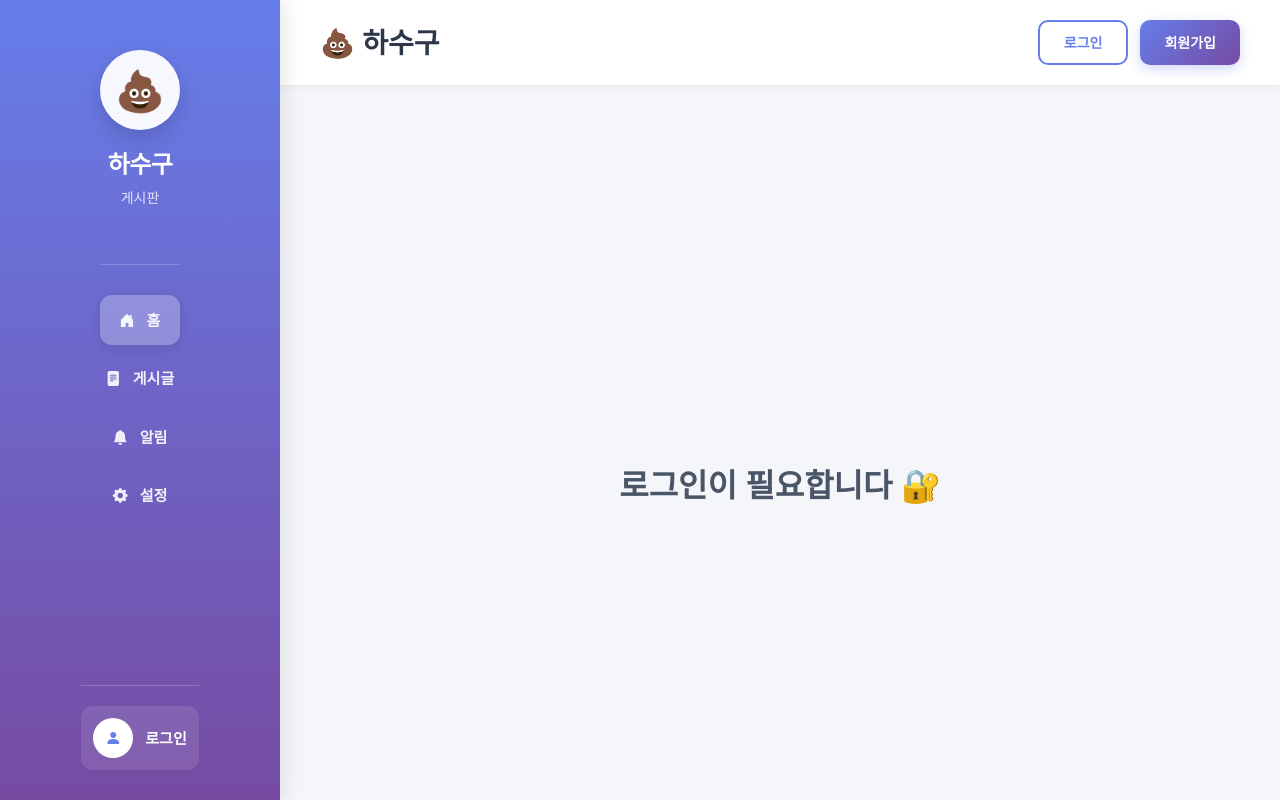
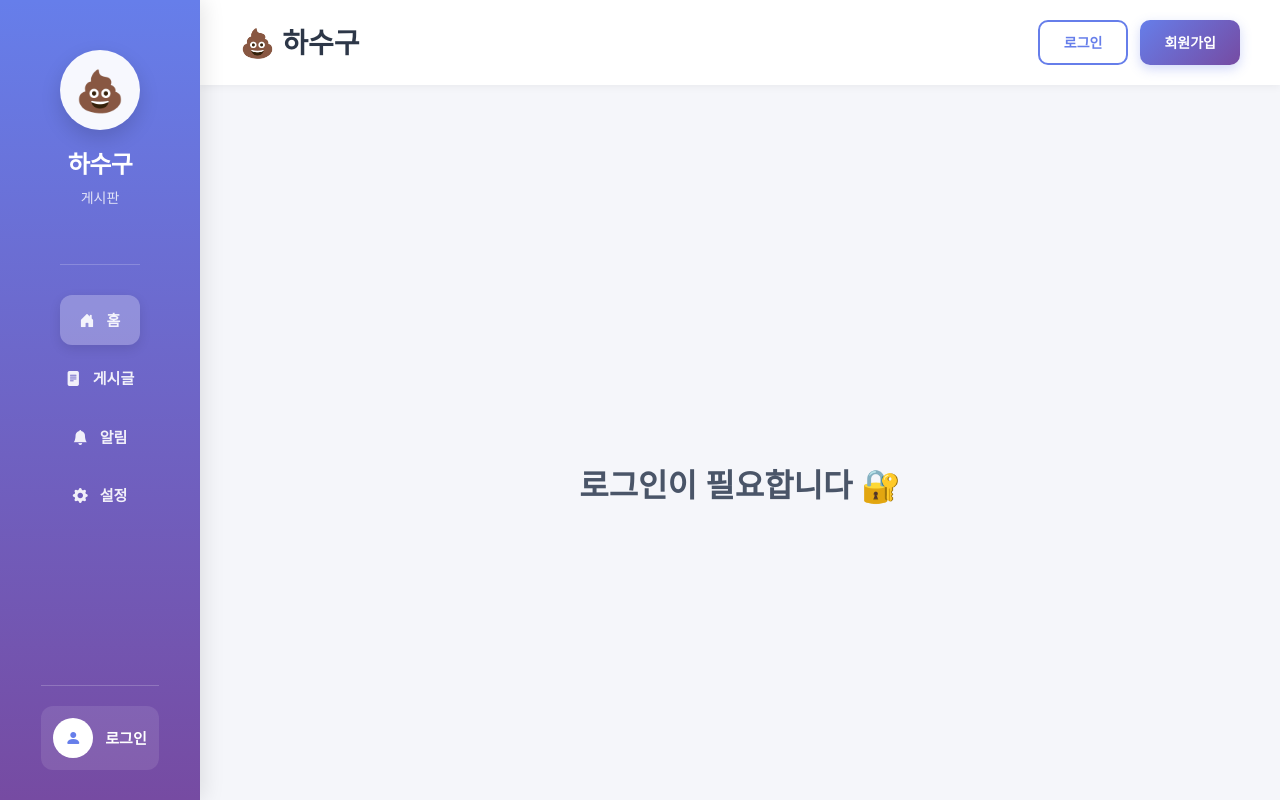
Before and after one commit to Sean-Kim-27/testReact, a React (Create React App) app: page / in a window 1280 px wide. Built offline with nearby package versions, Linux system fonts and the light colour scheme.

Commit message:
UI update

```diff
--- a/src/App.js
+++ b/src/App.js
@@ -8,6 +8,8 @@ import SignInPage from './components/SignInPage';
 
 
 function App() {
+  const body = document.querySelector('body');
+  // body.style.height = `${window.visualViewport.height}px`;
   const getInitialUser = () => {
     const userInfo = sessionStorage.getItem("userInfo");
     const jwtToken = sessionStorage.getItem("jwtToken");
--- a/src/components/Home.js
+++ b/src/components/Home.js
@@ -60,7 +60,7 @@ function Home({user, setUser}) {
                                 {user.nickname.charAt(0).toUpperCase()}
                             </div>
                             <span className='user_name'>{user.nickname}</span>
-                            <i className="bi bi-box-arrow-right" style={{color: '#ffffff'}}></i>
+                            <i className="bi bi-box-arrow-right logout_icon"></i>
                         </div>
                     ) : (
                         <div className='user_info' onClick={handleSignIn}>
--- a/src/styles/boardList.css
+++ b/src/styles/boardList.css
@@ -104,6 +104,7 @@
 
 .list_scroll {
     max-height: calc(100vh - 400px);
+    max-height: calc(100dvh - 400px); /* 동적 뷰포트 높이 */
     overflow-y: auto;
 }
 
@@ -132,12 +133,12 @@
 
 .list {
     padding: 24px;
-    width: 100%;
     border-right: 1px solid #e2e8f0;
     border-bottom: 1px solid #e2e8f0;
     position: relative;
     transition: all 0.2s ease;
     background: #ffffff;
+    width: 100%;
 }
 
 .list:hover {
@@ -229,6 +230,7 @@
 
     .list_scroll {
         max-height: calc(100vh - 450px);
+        max-height: calc(100dvh - 450px); /* 동적 뷰포트 높이 */
     }
 }
 
--- a/src/styles/home.css
+++ b/src/styles/home.css
@@ -1,6 +1,6 @@
 .Home_container {
     width: 100vw;
-    height: 100vh;
+    height: 100%;
     display: flex;
     position: relative;
     background: #f5f6fa;
@@ -8,8 +8,8 @@
 
 /* 왼쪽 사이드바 */
 .sidebar {
-    width: 280px;
-    height: 100vh;
+    width: 200px;
+    height: 100%;
     background: linear-gradient(180deg, #667eea 0%, #764ba2 100%);
     padding: 30px 20px;
     display: flex;
@@ -99,6 +99,8 @@
     border-radius: 12px;
     cursor: pointer;
     transition: all 0.3s ease;
+    overflow: hidden;
+
 }
 
 .user_info:hover {
@@ -115,6 +117,7 @@
     justify-content: center;
     font-weight: 700;
     color: #667eea;
+    flex-shrink: 0;
 }
 
 .user_name {
@@ -122,13 +125,21 @@
     color: #ffffff;
     font-weight: 600;
     font-size: 15px;
+    white-space: nowrap;
+    overflow: hidden;
+    text-overflow: ellipsis;
+}
+
+.logout_icon {
+    color: #ffffff;
+    flex-shrink: 0;
 }
 
 /* 메인 컨텐츠 영역 */
 .main_content {
-    margin-left: 280px;
-    width: calc(100% - 280px);
-    height: 100vh;
+    margin-left: 200px;
+    width: calc(100% - 200px);
+    height: 100%;
     overflow-y: auto;
     background: #f5f6fa;
 }
@@ -258,4 +269,20 @@
         padding: 8px 16px;
         font-size: 13px;
     }
+    .sidebar_footer {
+        height: 100px;
+    }
+
+    .user_info {
+        height: 100%;
+        display: flex;
+        flex-direction: column;
+        padding: 10px;
+        gap: 5px;
+    }
+
+    .user_avatar {
+        width: 30px;
+        height: 30px;
+    }
 }
--- a/src/styles/init.css
+++ b/src/styles/init.css
@@ -11,10 +11,10 @@ ul, li {
 }
 
 body {
-    width: 100dvw;
-    height: 100dvh;
+    width: 100vw;
+    height: 100vh;
+    height: 100dvh; /* 동적 뷰포트 높이 */
     min-width: 100vw;
-    min-height: 100vh;
     position: relative;
     overflow: hidden;
     background: linear-gradient(135deg, #667eea 0%, #764ba2 100%);
```
